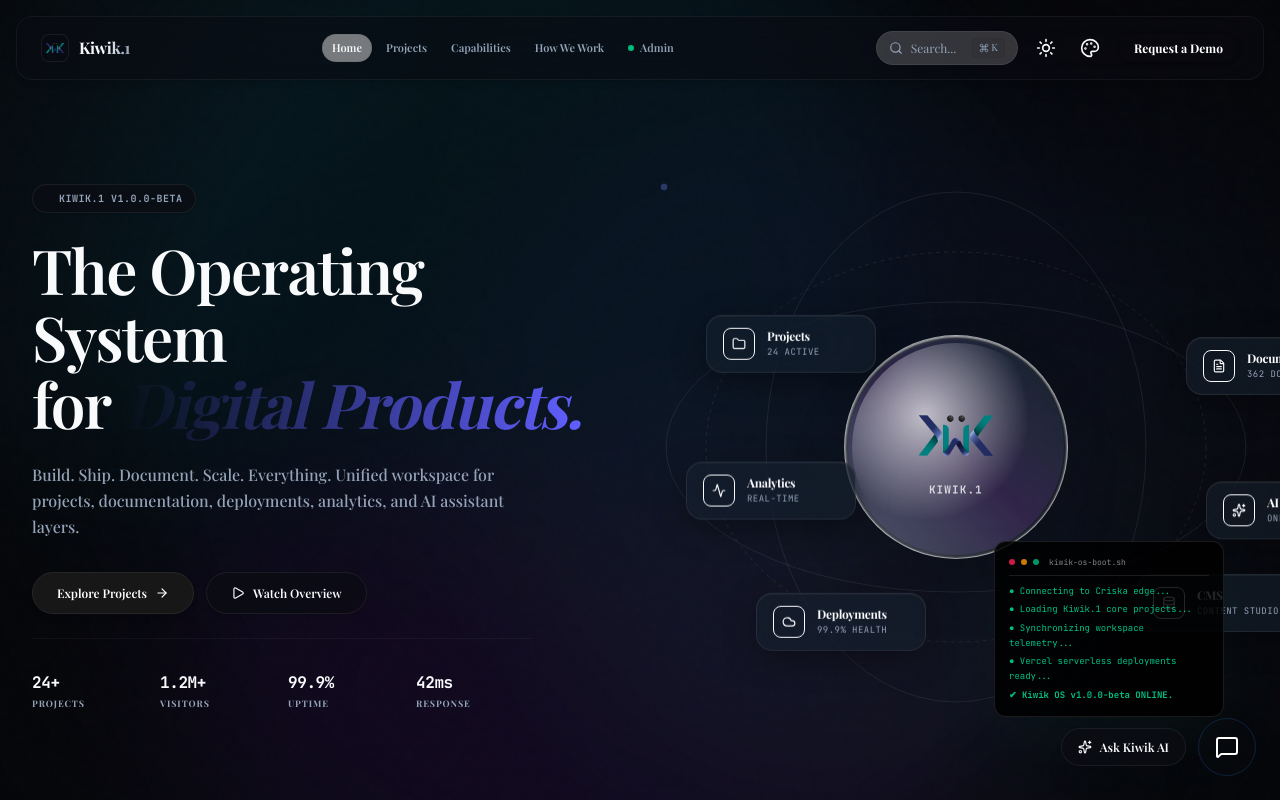
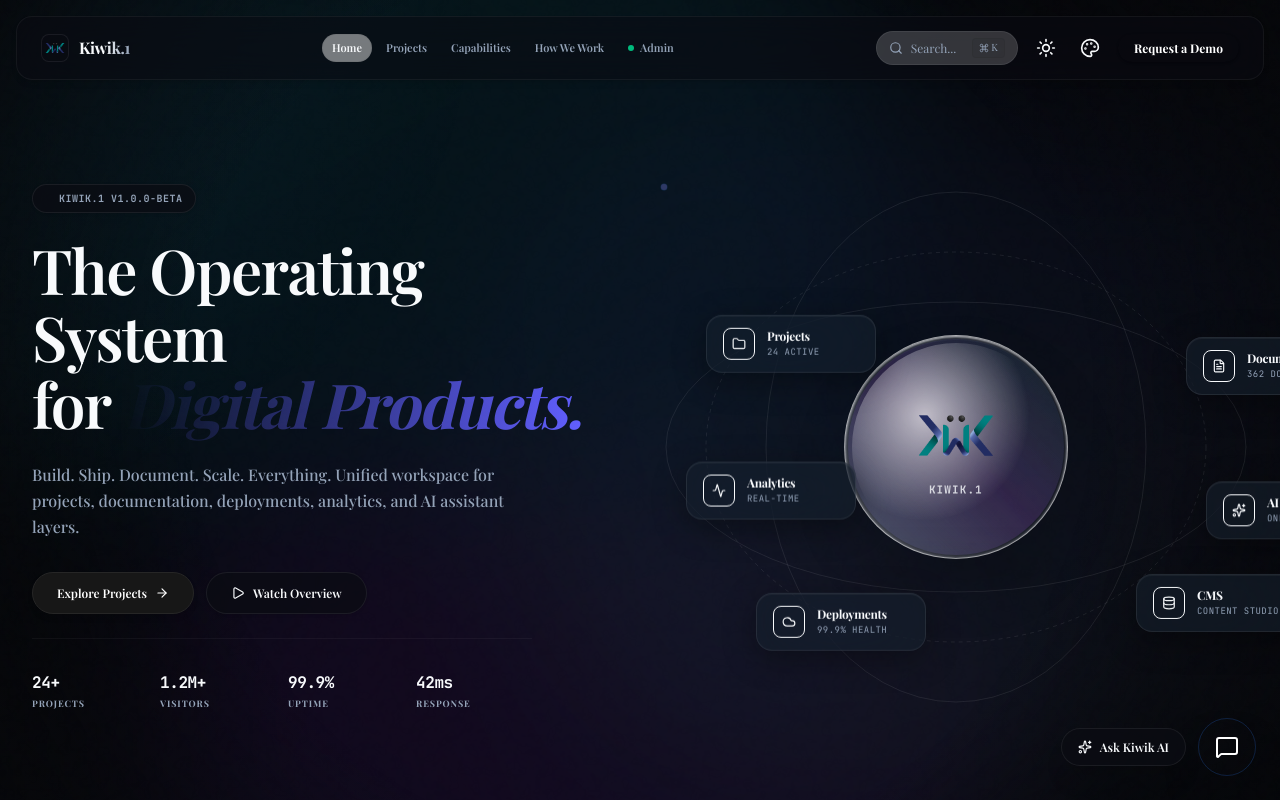
Before and after one commit to vivek-shaganti1/Kiwik, a Next.js app: page / in a window 1280 px wide. Shown: the top 800 px of the page. Built offline with nearby package versions, Linux system fonts and the light colour scheme; a web font is replaced by a local one.

Commit message:
design: remove terminal boot widget from hero section and refine command palette input border style

```diff
--- a/src/app/page.tsx
+++ b/src/app/page.tsx
@@ -140,32 +140,6 @@ export default function HomePage() {
           <div className="col-span-1 lg:col-span-6 flex flex-col items-center justify-center relative min-h-[520px] overflow-visible">
             {/* Holographic Centerpiece */}
             <Centerpiece />
-
-            {/* Dark glass boot terminal overlay */}
-            <motion.div
-              initial={{ opacity: 0, y: 30 }}
-              animate={{ opacity: 1, y: 0 }}
-              transition={{ duration: 0.6, delay: 0.8 }}
-              className="absolute bottom-[-10px] right-2 sm:right-6 w-[230px] rounded-xl bg-black/85 border border-white/10 p-3.5 shadow-2xl font-mono text-[9px] text-emerald-400/90 leading-relaxed text-left z-30 select-none shadow-emerald-950/20"
-            >
-              <div className="flex items-center gap-1.5 border-b border-white/10 pb-1.5 mb-2 text-white/50 select-none">
-                <span className="w-1.5 h-1.5 rounded-full bg-rose-500/80" />
-                <span className="w-1.5 h-1.5 rounded-full bg-amber-500/80" />
-                <span className="w-1.5 h-1.5 rounded-full bg-emerald-500/80" />
-                <span className="ml-1 text-[8px]">kiwik-os-boot.sh</span>
-              </div>
-
-              <div className="space-y-1 min-h-[70px]">
-                {bootMessages.slice(0, bootStep + 1).map((msg, i) => (
-                  <div key={i} className={cn(
-                    i === bootStep && bootStep < bootMessages.length - 1 ? "animate-pulse" : "",
-                    i === bootMessages.length - 1 ? "text-accent-cyan font-bold" : ""
-                  )}>
-                    {i === bootMessages.length - 1 ? "✔" : "●"} {msg}
-                  </div>
-                ))}
-              </div>
-            </motion.div>
           </div>
 
         </div>
--- a/src/components/search/command-palette.tsx
+++ b/src/components/search/command-palette.tsx
@@ -101,10 +101,10 @@ export function CommandPalette() {
               animate={{ opacity: 1, scale: 1 }}
               exit={{ opacity: 0, scale: 0.95 }}
               transition={{ duration: 0.2 }}
-              className="w-full max-w-2xl bg-glass-bg border border-glass-border rounded-xl shadow-2xl overflow-hidden pointer-events-auto backdrop-blur-xl"
+              className="w-full max-w-xl bg-bg-secondary/95 dark:bg-bg-secondary/90 border border-glass-border rounded-2xl shadow-2xl overflow-hidden pointer-events-auto backdrop-blur-2xl"
             >
-              <div className="flex items-center px-4 border-b border-divider">
-                <Search className="w-5 h-5 text-text-secondary" />
+              <div className="flex items-center px-4 bg-neutral-200/20 dark:bg-black/15 border-b border-divider">
+                <Search className="w-4 h-4 text-text-secondary shrink-0" />
                 <input
                   ref={inputRef}
                   type="text"
@@ -112,13 +112,19 @@ export function CommandPalette() {
                   value={query}
                   onChange={(e) => setQuery(e.target.value)}
                   onKeyDown={handleKeyDown}
-                  className="w-full px-4 py-4 bg-transparent border-none outline-none text-text-primary placeholder:text-text-secondary/50 text-lg"
+                  className="w-full px-3 py-3.5 bg-transparent border-0 border-transparent outline-none focus:outline-none focus:ring-0 focus:border-transparent text-text-primary placeholder:text-text-secondary/40 text-base"
+                  style={{
+                    border: 'none',
+                    outline: 'none',
+                    background: 'transparent',
+                    boxShadow: 'none',
+                  }}
                 />
                 <button
                   onClick={() => setIsOpen(false)}
-                  className="p-1 rounded-md hover:bg-glass-bg-hover transition-colors"
+                  className="p-1.5 rounded-lg hover:bg-neutral-200/50 dark:hover:bg-white/5 transition-colors text-text-secondary hover:text-text-primary shrink-0"
                 >
-                  <X className="w-5 h-5 text-text-secondary" />
+                  <X className="w-4 h-4" />
                 </button>
               </div>
 
```
